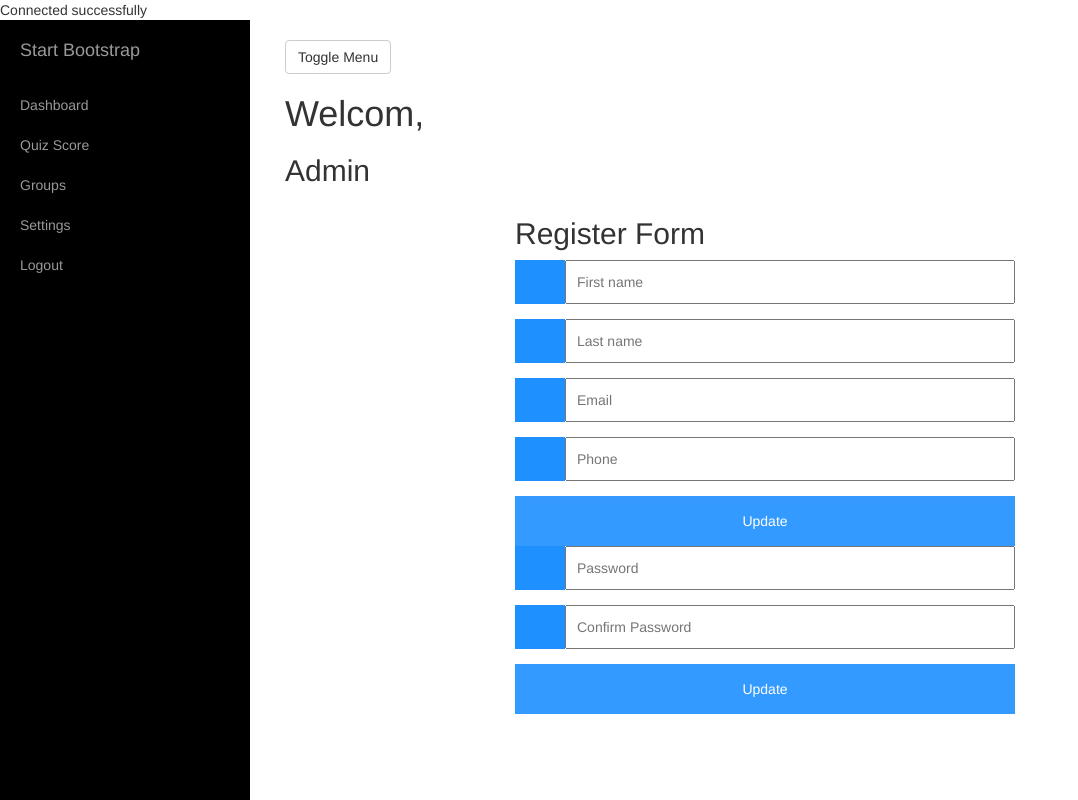
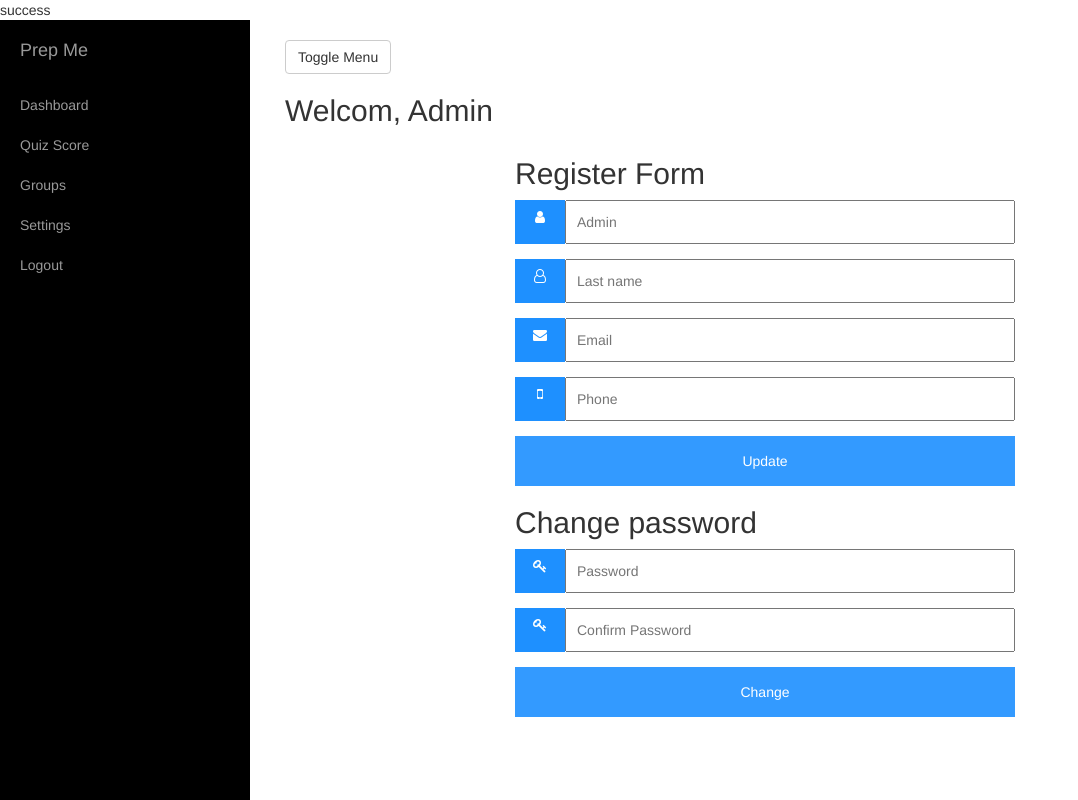
Before and after one commit to m10gandhi/Assignment3, a PHP site: page /dashsettings.php in a window 1280 px wide. Shown: the whole page, without its empty margins (0-1078 px from the left). Run offline with PHP 8.4, Linux system fonts and the light colour scheme; the visitor is signed in with stand-in values (Sample User, id 1); some libraries are stand-ins or nearby versions.

Commit message:
last state saving

```diff
--- a/a3/dashboard.php
+++ b/a3/dashboard.php
@@ -54,7 +54,7 @@ header ("Location: dashboard.php");
 
 elseif (!(isset($_SESSION['fname']) && $_SESSION['fname'] != '')) {
 
-header ("Location: login.html");
+header ("Location: login.php");
 
 }
 else{
--- a/a3/dashsettings.php
+++ b/a3/dashsettings.php
@@ -1,18 +1,32 @@
 <?php
-$servername = "db.cs.dal.ca";
-$username = "mmgandhi";
-$password = "B00788134";
+session_start();
+include('dbconnect.php');
 
-try {
-    $conn = new PDO("mysql:host=$servername;dbname=mmgandhi", $username, $password);
-    // set the PDO error mode to exception
-    $conn->setAttribute(PDO::ATTR_ERRMODE, PDO::ERRMODE_EXCEPTION);
-    echo "Connected successfully";
-    }
-catch(PDOException $e)
-    {
-    echo "Connection failed: " . $e->getMessage();
-    }
+$id = $_SESSION['id'];
+$fname = $_SESSION['fname'];
+$lname = $_SESSION['lname'];
+$email = $_SESSION['email'];
+$phone = $_SESSION['phone'];
+
+
+if(isset($_POST['Update'])){
+
+
+	$firstname = $_POST['fname'];
+
+	$sql = "UPDATE mmgandhi.user SET fname ='$firstname' WHERE user_id = $id";
+
+    // Prepare statement
+    $stmt = $conn->prepare($sql);
+
+    // execute the query
+    $stmt->execute();
+
+    // echo a message to say the UPDATE succeeded
+    echo $stmt->rowCount() . " records UPDATED successfully";
+
+    $_SESSION['fname'] = $firstname;
+ }
  ?>
 
 
@@ -23,6 +37,7 @@ catch(PDOException $e)
 <link href="//maxcdn.bootstrapcdn.com/bootstrap/3.3.0/css/bootstrap.min.css" rel="stylesheet" id="bootstrap-css">
 <script src="//maxcdn.bootstrapcdn.com/bootstrap/3.3.0/js/bootstrap.min.js"></script>
 <script src="//code.jquery.com/jquery-1.11.1.min.js"></script>
+<link rel="stylesheet" href="https://cdnjs.cloudflare.com/ajax/libs/font-awesome/4.7.0/css/font-awesome.min.css">
 <!------ Include the above in your HEAD tag ---------->
 <link rel="stylesheet" type="text/css" href="css/dashboard.css">
 <link rel="stylesheet" type="text/css" href="css/dashsettings.css">
@@ -33,8 +48,8 @@ catch(PDOException $e)
         <div id="sidebar-wrapper">
             <ul class="nav-sidebar">
                 <li class="sidebar-inner">
-                    <a href="index.php">
-                        Start Bootstrap
+                    <a href="#">
+                       Prep Me
                     </a>
                 </li>
                 <li>
@@ -61,8 +76,8 @@ catch(PDOException $e)
                         <a href="#menu-toggle" class="btn btn-default" id="men-toggle">Toggle Menu</a>
                 <div class="row">
                     <div class="col-lg-12">
-                         <h1>Welcom,</h1>
-    <h2><?php
+                         <h2>Welcom,
+                         	<?php
     session_start();
 if (!(isset($_SESSION['fname']) == "Admin")) {
 
@@ -76,7 +91,7 @@ header ("Location: login.html");
 
 }
 else{
-    echo $_SESSION['fname'];
+    echo $fname;
 }
     ?></h2>
                     </div>
@@ -88,11 +103,11 @@ else{
     </script>
                 </div>
                 <div class="row">
-<form action="/action_page.php" style="max-width:500px;margin:auto">
+<form action="dashsettings.php" method="post" style="max-width:500px;margin:auto">
   <h2>Register Form</h2>
   <div class="input-container">
     <i class="fa fa-user icon"></i>
-    <input class="input-field" type="text" placeholder="First name" name="fname">
+    <input class="input-field" type="text" placeholder="<?php echo $fname; ?>" name="fname">
   </div>
 
 <div class="input-container">
@@ -109,19 +124,23 @@ else{
 <i class="fa fa-mobile-phone icon"></i>
     <input class="input-field" type="number" placeholder="Phone" name="phone">
   </div>
+<button type="submit" class="btn1" name="Update">Update</button>
+</form>
+</div>
 
-<button type="submit" class="btn1">Update</button>
-
+<div class="row">
+<form action="dashsettings.php" style="max-width:500px;margin:auto">
+	<h2>Change password</h2>
   <div class="input-container">
     <i class="fa fa-key icon"></i>
     <input class="input-field" type="password" placeholder="Password" name="ppassword">
   </div>
 
 <div class="input-container">
-    <i class="fa fa-key-o icon"></i>
+    <i class="fa fa-key icon"></i>
     <input class="input-field" type="password" placeholder="Confirm Password" name="cpassword">
   </div>
-  <button type="submit" class="btn1">Update</button>
+  <button type="submit" class="btn1" name="Change">Change</button>
 </form>
                 </div>
             </div>
--- a/a3/dbconnect.php
+++ b/a3/dbconnect.php
@@ -6,6 +6,7 @@ $password = "B00788134";
 try {
     $conn = new PDO("mysql:host=$servername;dbname=mmgandhi", $username, $password);
     $conn->setAttribute(PDO::ATTR_ERRMODE, PDO::ERRMODE_EXCEPTION);
+    echo "success";
     }
 catch(PDOException $e)
     {
--- a/a3/logout.php
+++ b/a3/logout.php
@@ -1,6 +1,6 @@
 <?php
 session_start();
-unset($_Session['first_name']);
+unset($_Session['fname']);
 session_destroy();
-header('Location: index.html')
+header('Location: index.php')
 ?>
```
Also changed, not shown: a3/index.php (+5 -6 lines).
